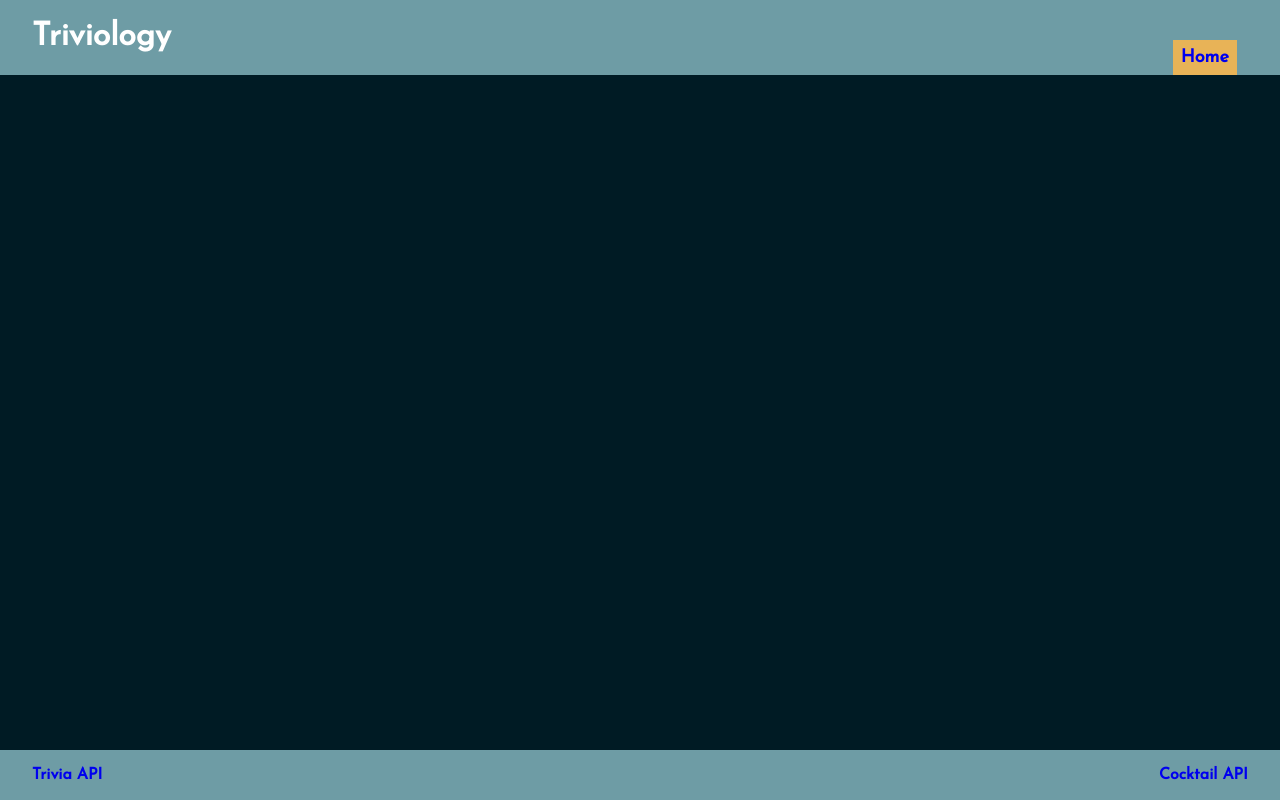
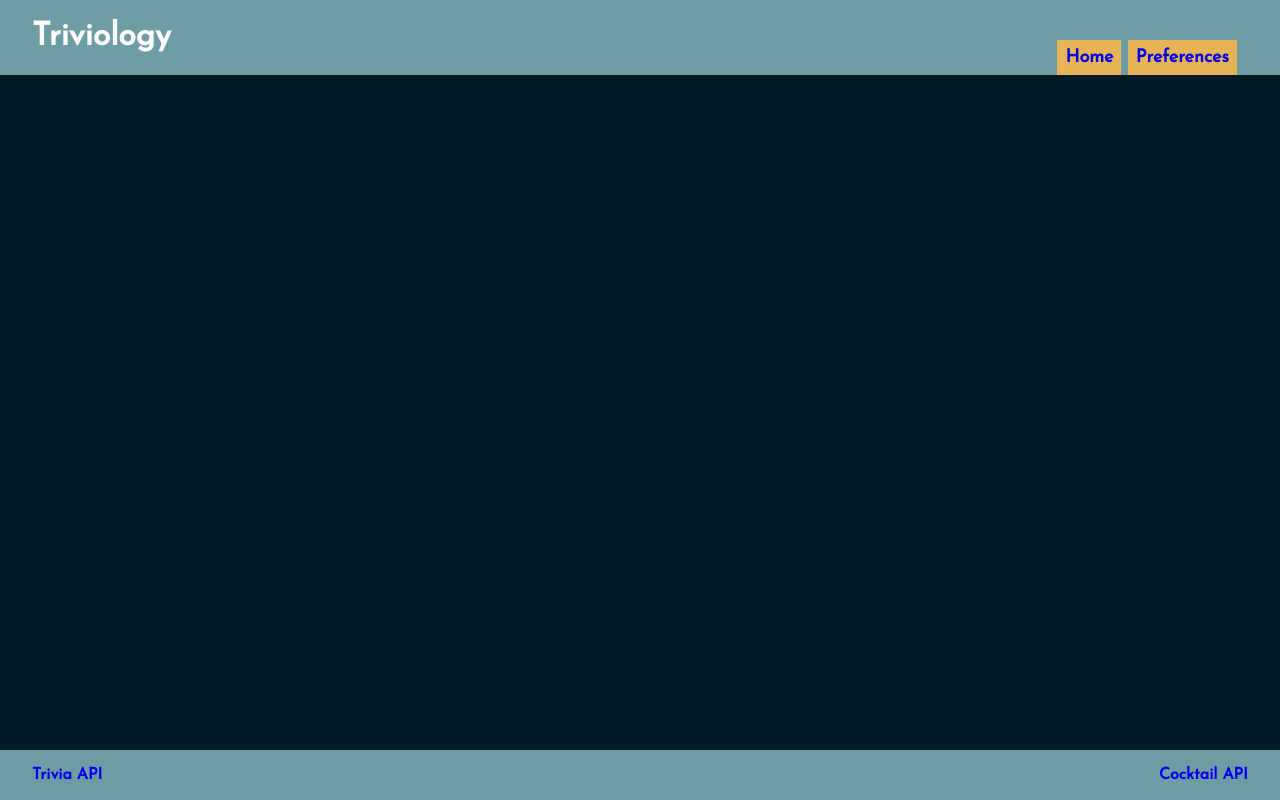
Before and after one commit to alia-peterson/trivia-night, a React (Create React App) app: page /preferences in a window 1280 px wide. Built offline with nearby package versions, Linux system fonts and the light colour scheme.

Commit message:
Add preference options for trivia categories

```diff
--- a/src/components/App/App.js
+++ b/src/components/App/App.js
@@ -11,6 +11,7 @@ import Footer from '../HeaderFooter/Footer'
 import Form from '../Form/Form'
 import Recipe from '../Recipe/Recipe'
 import Question from '../Question/Question'
+import Preferences from '../Preferences/Preferences'
 
 export default class App extends Component {
   constructor() {
@@ -18,6 +19,8 @@ export default class App extends Component {
     this.state = {
       recipes: [],
       currentBeverage: {},
+      favoriteRecipes: [],
+      triviaCategories: [],
       trivia: [],
       questionNumber: 1,
       currentQuestion: {},
@@ -137,6 +140,12 @@ export default class App extends Component {
               }}
               />
             <Route
+              exact path='/preferences'
+              render={() => {
+                return <Preferences />
+              }}
+              />
+            <Route
               exact path='/recipe'
               render={() => {
                 return <Recipe
--- a/src/components/HeaderFooter/Header.js
+++ b/src/components/HeaderFooter/Header.js
@@ -12,6 +12,12 @@ export default function Header({ recipeEnabled, triviaEnabled }) {
           className='nav-link'
           >
           Home
+        </NavLink>
+        <NavLink
+          exact to='/preferences'
+          className='nav-link'
+          >
+          Preferences
         </NavLink>
         {recipeEnabled &&
           <NavLink
--- /dev/null
+++ b/src/components/Preferences/Preferences.js
@@ -0,0 +1,10 @@
+import React from 'react'
+import './Preferences.css'
+
+export default function Preferences() {
+  return (
+    <section>
+
+    </section>
+  )
+}
```
Also changed, not shown: src/components/Preferences/Preferences.css (added).
